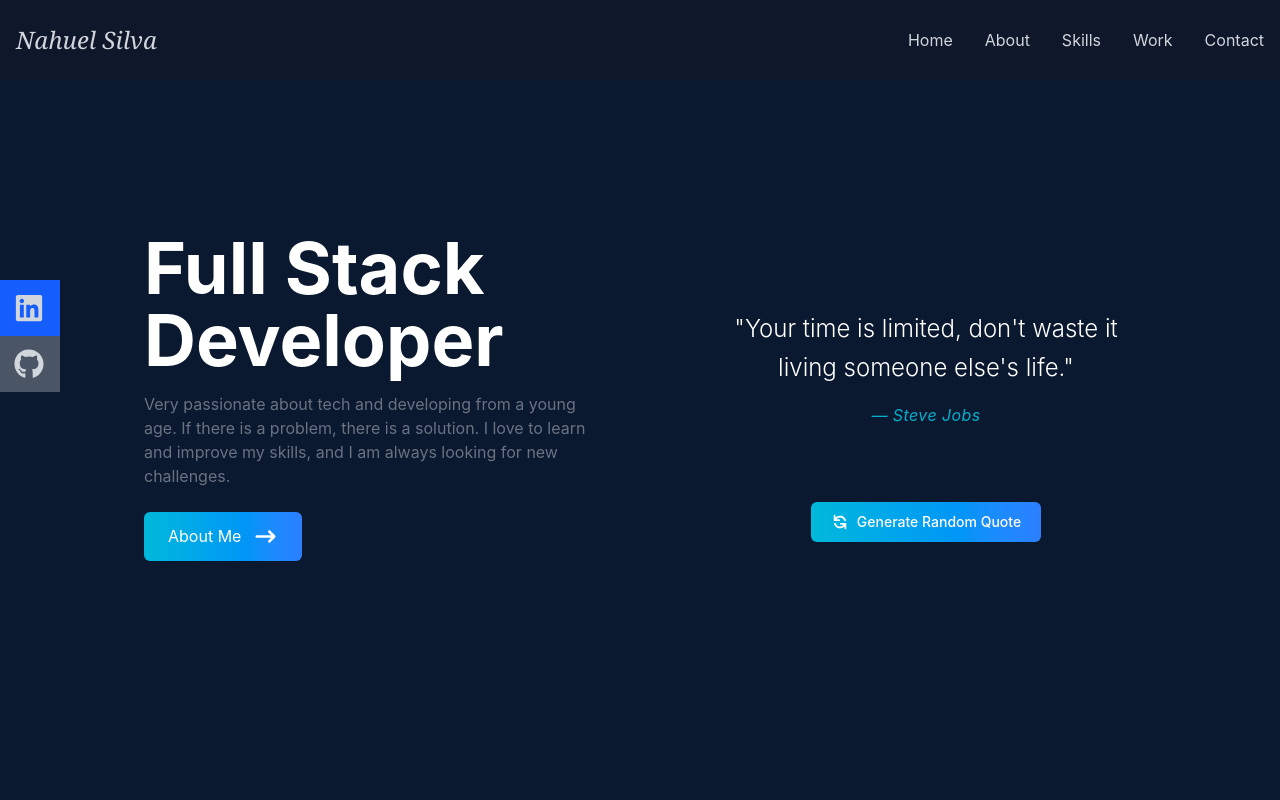
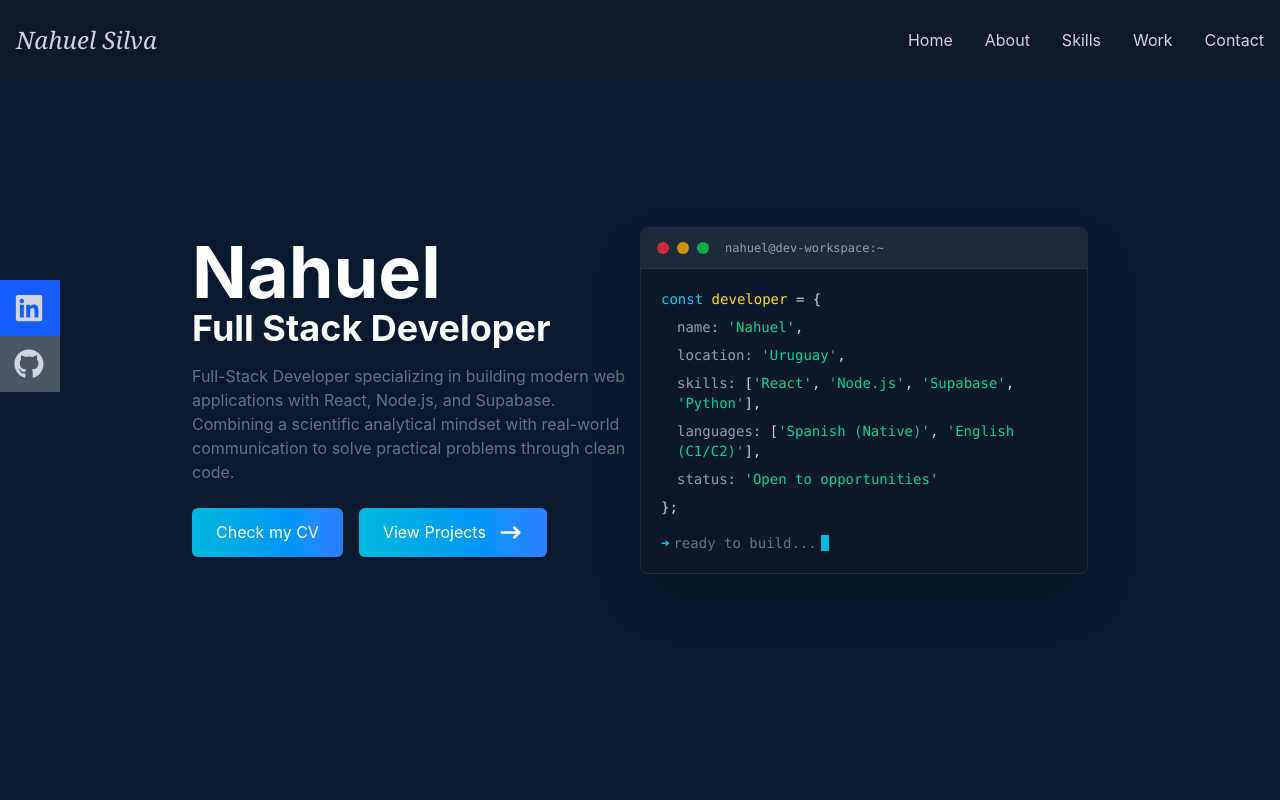
Before and after one commit to Nahjuu/portfolio, a React (Vite) app: page / in a window 1280 px wide. Shown: the top 800 px of the page. Built offline with nearby package versions, Linux system fonts and the light colour scheme.

Commit message:
updated Home.jsx component, fixed visual bugs

```diff
--- a/src/components/Home.jsx
+++ b/src/components/Home.jsx
@@ -1,7 +1,7 @@
 import React from 'react';
 import { HiArrowNarrowRight } from 'react-icons/hi'; // Arrow icon for button
 import { Link } from "react-scroll"; // For smooth scrolling
-import RandomQuote from './RandomQuote'; // Component to display random quotes
+import TerminalCard from './TerminalCard'; // Component to display random quotes
 const Home = () => {
  return (
    // Main container - full screen with dark background
@@ -11,32 +11,47 @@ const Home = () => {
        {/* Left side - Text content */}
        <div className="flex flex-col justify-center h-full">
          {/* Main headline */}
+
          <h2 className="text-4xl sm:text-7xl font-bold text-white">
+          Nahuel
+         </h2>
+         <h2 className="text-4xl sm:text-4xl font-bold text-white">
           Full Stack Developer
          </h2>
          {/* Brief introduction */}
          <p className="text-gray-500 py-4 max-w-md">
-           Very passionate about tech and developing from a young age.
-           If there is a problem, there is a solution.
-           I love to learn and improve my skills, and I am always looking for new challenges.
+           Full-Stack Developer specializing in building modern web applications with
+           React, Node.js, and Supabase. Combining a scientific analytical mindset with
+           real-world communication to solve practical problems through clean code.
          </p>
-         {/* About Me button with hover effect */}
-         <div>
+
+         <div className="flex flex-wrap gap-4">
+
+           <a
+             rel="noopener noreferrer"
+             target="_blank"
+             href="https://livelink.cv/nahuel-sebastiansilvaiglesias"
+             className="group text-white w-fit px-6 py-3 my-2 flex items-center rounded-md bg-gradient-to-r from-cyan-500 to-blue-500 cursor-pointer"
+           >
+             Check my CV
+           </a>
+
            <Link
-             to="about"
+             to="work"
              smooth
              duration={500}
              className="group text-white w-fit px-6 py-3 my-2 flex items-center rounded-md bg-gradient-to-r from-cyan-500 to-blue-500 cursor-pointer"
            >
-             About Me
+             View Projects
              <span className="group-hover:rotate-90 duration-300">
                <HiArrowNarrowRight size={25} className="ml-3" />
              </span>
            </Link>
          </div>
+
        </div>
        <div>
-         <RandomQuote />
+         <TerminalCard />
        </div>
      </div>
    </div>
--- a/src/components/Navbar.jsx
+++ b/src/components/Navbar.jsx
@@ -89,12 +89,22 @@ const Navbar = () => {
       <div className='hidden lg:flex fixed flex-col top-[35%] left-0'>
         <ul>
           <li className='w-40 h-14 flex justify-between items-center ml-[-100px] hover:ml-[-10px] duration-300 bg-blue-600'>
-            <a href="https://www.linkedin.com/in/nahuel-silva-3b7799249/" className='flex justify-between items-center w-full text-gray-300 px-4'>
+            <a
+             rel="noopener noreferrer"
+             target="_blank"
+             href="https://www.linkedin.com/in/nahuel-silva-3b7799249/"
+             className='flex justify-between items-center w-full text-gray-300 px-4'
+            >
               LinkedIn <FaLinkedin size={30} />
             </a>
           </li>
           <li className='w-40 h-14 flex justify-between items-center ml-[-100px] hover:ml-[-10px] duration-300 bg-gray-600'>
-            <a href="https://github.com/Nahjuu" className='flex justify-between items-center w-full text-gray-300 px-4'>
+            <a
+             rel="noopener noreferrer"
+             target="_blank"
+             href="https://github.com/Nahjuu"
+             className='flex justify-between items-center w-full text-gray-300 px-4'
+            >
               Github <FaGithub size={30} />
             </a>
           </li>
--- a/src/components/RandomQuote.jsx
+++ /dev/null
@@ -1,61 +0,0 @@
-import React, { useState } from 'react';
-import { HiRefresh } from 'react-icons/hi';
-
-const quotes = [
-  { text: "The only way to do great work is to love what you do.", author: "Steve Jobs" },
-  { text: "Believe you can and you're halfway there.", author: "Theodore Roosevelt" },
-  { text: "Success is not final, failure is not fatal: it is the courage to continue that counts.", author: "Winston Churchill" },
-  { text: "Don't watch the clock; do what it does. Keep going.", author: "Sam Levenson" },
-  { text: "The future belongs to those who believe in the beauty of their dreams.", author: "Eleanor Roosevelt" },
-  { text: "It does not matter how slowly you go as long as you do not stop.", author: "Confucius" },
-  { text: "Everything you've ever wanted is on the other side of fear.", author: "George Addair" },
-  { text: "Hardships often prepare ordinary people for an extraordinary destiny.", author: "C.S. Lewis" },
-  { text: "Your time is limited, don't waste it living someone else's life.", author: "Steve Jobs" },
-  { text: "The best time to plant a tree was 20 years ago. The second best time is now.", author: "Chinese Proverb" },
-  { text: "Code is like humor. When you have to explain it, it's bad.", author: "Cory House" },
-  { text: "First, solve the problem. Then, write the code.", author: "John Johnson" },
-  { text: "Talk is cheap. Show me the code.", author: "Linus Torvalds" },
-  { text: "Programs must be written for people to read, and only incidentally for machines to execute.", author: "Harold Abelson" },
-];
-
-const RandomQuote = () => {
-  const [quote, setQuote] = useState(
-    () => quotes[Math.floor(Math.random() * quotes.length)]
-  );
-
-  const generateRandomQuote = () => {
-    let newQuote;
-    do {
-      newQuote = quotes[Math.floor(Math.random() * quotes.length)];
-    } while (newQuote.text === quote.text && quotes.length > 1);
-    setQuote(newQuote);
-  };
-
-  return (
-    <div className="cursor-default relative z-0 w-full md:w-[420px] flex flex-col items-center text-center">
-      {/* Fixed height area so the layout doesn't jump with different quote lengths */}
-      <div className="min-h-[200px] md:min-h-[220px] flex flex-col items-center justify-center">
-        <p className="text-white text-lg md:text-2xl font-light leading-relaxed">
-          "{quote.text}"
-        </p>
-        <p className="mt-4 text-sm md:text-base italic tracking-wide text-cyan-400/80">
-          — {quote.author}
-        </p>
-      </div>
-
-      {/* Centered button below */}
-      <button
-        onClick={generateRandomQuote}
-        className="group mt-6 flex items-center justify-center gap-2 px-5 py-2.5 rounded-md text-white bg-gradient-to-r from-cyan-500 to-blue-500 hover:from-cyan-400 hover:to-blue-400 active:scale-95 transition-all duration-300 cursor-pointer"
-      >
-        <HiRefresh
-          size={18}
-          className="group-hover:rotate-180 transition-transform duration-500"
-        />
-        <span className="text-sm font-medium">Generate Random Quote</span>
-      </button>
-    </div>
-  );
-};
-
-export default RandomQuote;
--- /dev/null
+++ b/src/components/TerminalCard.jsx
@@ -0,0 +1,56 @@
+import React from 'react';
+
+const TerminalCard = () => {
+  return (
+    <div className="w-full max-w-md mx-auto mt-8 md:mt-0 font-mono text-sm shadow-2xl rounded-lg overflow-hidden border border-slate-700/50 bg-[#0f172a]/80 backdrop-blur-sm">
+      {/* Barra superior de la terminal con botones */}
+      <div className="bg-[#1e293b] px-4 py-3 flex items-center gap-2 border-b border-slate-700/50">
+        <div className="w-3 h-3 rounded-full bg-red-500/80"></div>
+        <div className="w-3 h-3 rounded-full bg-yellow-500/80"></div>
+        <div className="w-3 h-3 rounded-full bg-green-500/80"></div>
+        <span className="text-xs text-slate-400 ml-2">nahuel@dev-workspace:~</span>
+      </div>
+
+      {/* Contenido de la terminal */}
+      <div className="p-5 text-slate-300 space-y-2">
+        <div>
+          <span className="text-cyan-400">const</span>{' '}
+          <span className="text-yellow-300">developer</span> = {'{'}
+        </div>
+        <div className="pl-4">
+          <span className="text-slate-400">name:</span>{' '}
+          <span className="text-emerald-400">'Nahuel'</span>,
+        </div>
+        <div className="pl-4">
+          <span className="text-slate-400">location:</span>{' '}
+          <span className="text-emerald-400">'Uruguay'</span>,
+        </div>
+        <div className="pl-4">
+          <span className="text-slate-400">skills:</span> [
+          <span className="text-emerald-400">'React'</span>,{' '}
+          <span className="text-emerald-400">'Node.js'</span>,{' '}
+          <span className="text-emerald-400">'Supabase'</span>,{' '}
+          <span className="text-emerald-400">'Python'</span>],
+        </div>
+        <div className="pl-4">
+          <span className="text-slate-400">languages:</span> [
+          <span className="text-emerald-400">'Spanish (Native)'</span>,{' '}
+          <span className="text-emerald-400">'English (C1/C2)'</span>],
+        </div>
+        <div className="pl-4">
+          <span className="text-slate-400">status:</span>{' '}
+          <span className="text-emerald-400">'Open to opportunities'</span>
+        </div>
+        <div>{'};'}</div>
+
+        <div className="pt-2 text-slate-500 flex items-center gap-1">
+          <span className="text-cyan-400">➜</span>
+          <span>ready to build...</span>
+          <span className="w-2 h-4 bg-cyan-400 animate-pulse inline-block"></span>
+        </div>
+      </div>
+    </div>
+  );
+};
+
+export default TerminalCard;
```
